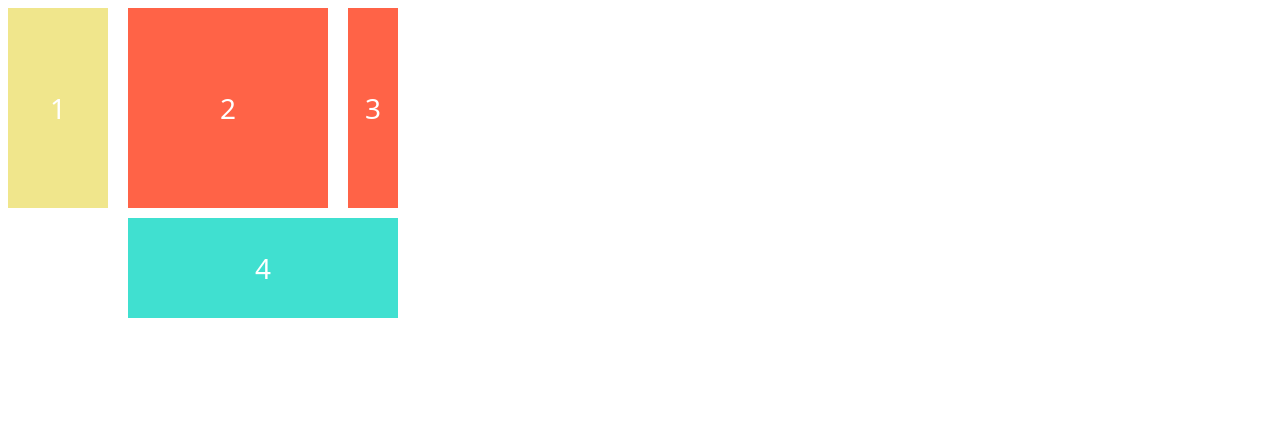
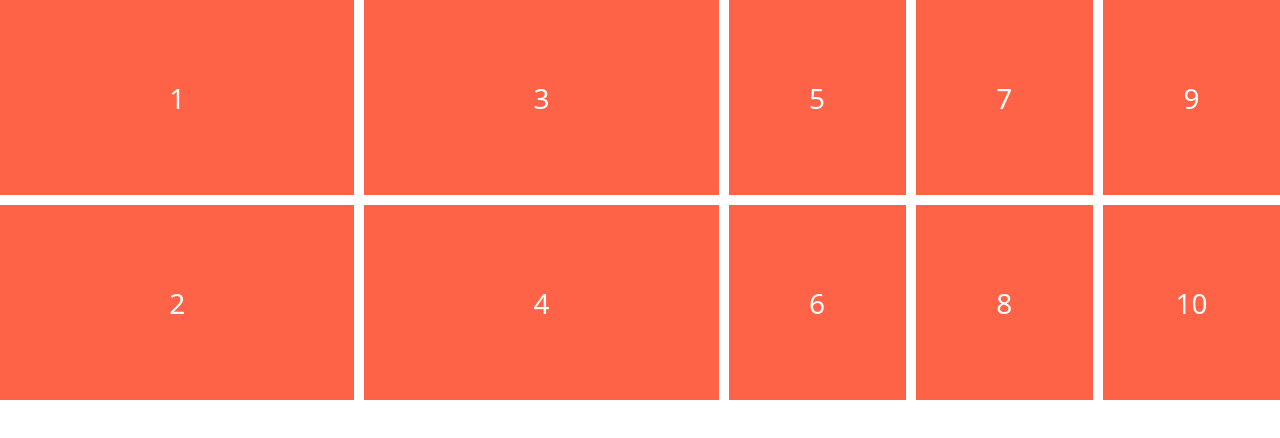
Before and after one commit to yyyrin/css-layout-masterclass, a website built with Vite: page index.html in a window 1280 px wide. Built offline with nearby package versions, Linux system fonts and the light colour scheme.

Commit message:
#3.6_Auto_Columns_and_Rows

```diff
--- a/index.html
+++ b/index.html
@@ -12,6 +12,12 @@
       <div class="child">2</div>
       <div class="child">3</div>
       <div class="child">4</div>
+      <div class="child">5</div>
+      <div class="child">6</div>
+      <div class="child">7</div>
+      <div class="child">8</div>
+      <div class="child">9</div>
+      <div class="child">10</div>
     </div>
   </body>
 </html>
--- a/style.css
+++ b/style.css
@@ -1,15 +1,19 @@
 body {
+  padding: 0;
+  margin: 0;
   font-family: system-ui, -apple-system, BlinkMacSystemFont, "Segoe UI", Roboto,
     Oxygen, Ubuntu, Cantarell, "Open Sans", "Helvetica Neue", sans-serif;
 }
 
 .father {
   display: grid;
-  grid-template-columns: [cucumber] 100px [potato] 200px [banana] 50px [brocoli];
-  grid-template-rows: [korea] 200px [thailand] 100px [greece];
-  /* gap: 10px; */
-  row-gap: 10px;
-  column-gap: 20px;
+  min-height: 50vh;
+  gap: 10px;
+  grid-template-columns: repeat(2, 1fr);
+  grid-template-rows: repeat(2, 1fr);
+  grid-auto-rows: 1fr;
+  grid-auto-columns: 0.5fr;
+  grid-auto-flow: column;
 }
 
 .child {
@@ -20,25 +24,3 @@ body {
   align-items: center;
   justify-content: center;
 }
-
-.child:first-child {
-  /*
-  grid-row-start: 1;
-  grid-row-end: -1;
-  grid-row: 1 / -1;
-  grid-row: korea / greece;
-  */
-  background-color: khaki;
-  /* grid-row: span 2; */
-}
-
-.child:last-child {
-  background-color: turquoise;
-  grid-column: potato / span 2;
-  /*
-  grid-column-start: 2;
-  grid-column-end: -1;
-  grid-column: 2 / -1;
-  grid-column: potato / brocoli;
-  */
-}
```
Also changed, not shown: README.md.
